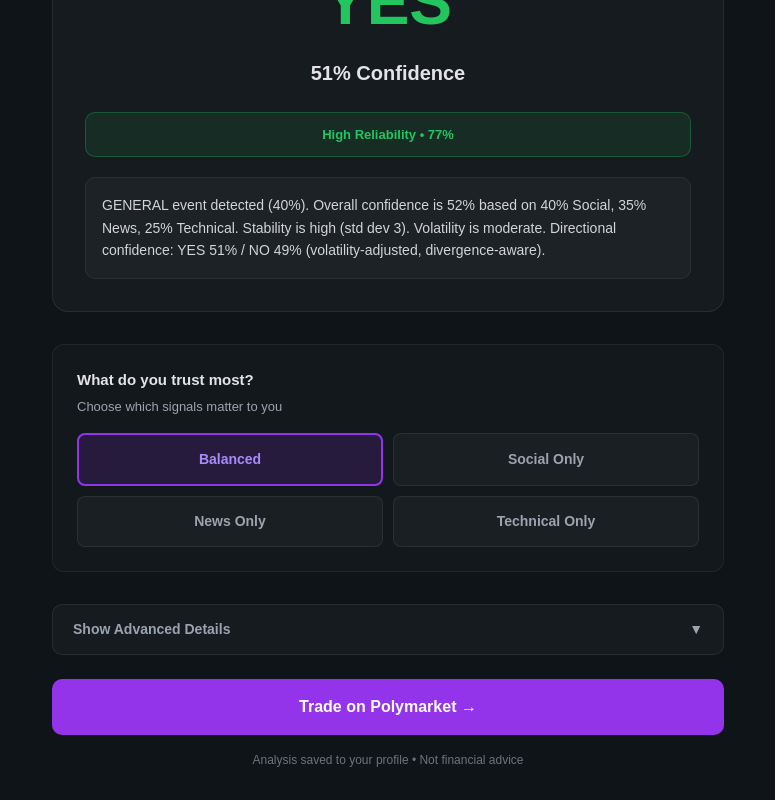
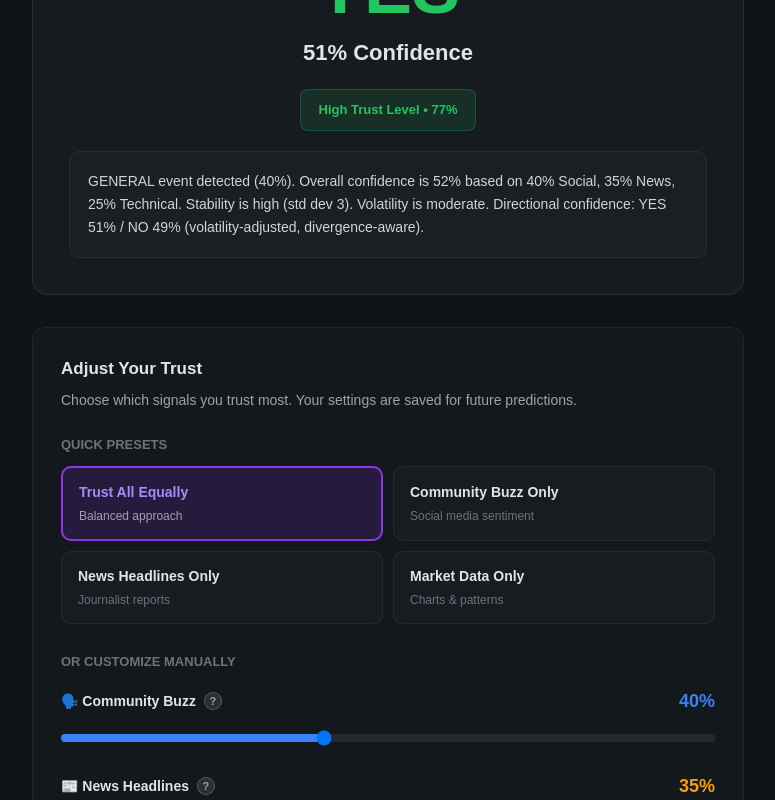
Before and after one commit to anujagadde18/tradedna, a Next.js app: page /scores in a window 1280 px wide. Shown: the part 320-1120 px from the top of the page, without its empty margins (252-1027 px from the left). Built offline with nearby package versions, Linux system fonts and the light colour scheme.

Commit message:
Update page.tsx

```diff
--- a/app/scores/page.tsx
+++ b/app/scores/page.tsx
@@ -16,7 +16,6 @@ function ScoresContent() {
   const router = useRouter();
   const event = searchParams.get("event") || "Unknown Event";
 
-  const [mode, setMode] = useState<"balanced" | "custom">("balanced");
   const [weights, setWeights] = useState<Record<ComponentKey, number>>({
     social: 40,
     news: 35,
@@ -76,10 +75,10 @@ function ScoresContent() {
   function setWeight(key: ComponentKey, value: number) {
     const next = { ...weights, [key]: value };
     const sum = next.social + next.news + next.technical;
-    if (sum === 100) {
-      setWeights(next);
-      return;
-    }
+
+    // Allow 0-100 on any slider
+    if (sum === 0) return; // Prevent all zeros
+
     const scale = 100 / sum;
     const scaled = {
       social: Math.round(next.social * scale),
@@ -89,19 +88,15 @@ function ScoresContent() {
     setWeights(scaled);
   }
 
-  function setTrustLevel(level: "balanced" | "social" | "news" | "technical") {
-    if (level === "balanced") {
+  function setPreset(preset: "balanced" | "community" | "headlines" | "charts") {
+    if (preset === "balanced") {
       setWeights({ social: 40, news: 35, technical: 25 });
-      setMode("balanced");
-    } else if (level === "social") {
+    } else if (preset === "community") {
       setWeights({ social: 100, news: 0, technical: 0 });
-      setMode("custom");
-    } else if (level === "news") {
+    } else if (preset === "headlines") {
       setWeights({ social: 0, news: 100, technical: 0 });
-      setMode("custom");
     } else {
       setWeights({ social: 0, news: 0, technical: 100 });
-      setMode("custom");
     }
   }
 
@@ -113,7 +108,7 @@ function ScoresContent() {
 
   return (
     <main style={{ minHeight: "100vh", background: "#0f1419", color: "#fff" }}>
-      <div style={{ maxWidth: 720, margin: "0 auto", padding: "40px 24px" }}>
+      <div style={{ maxWidth: 760, margin: "0 auto", padding: "40px 24px" }}>
 
         {/* Header */}
         <div style={{ display: "flex", justifyContent: "space-between", alignItems: "center", marginBottom: 32 }}>
@@ -122,155 +117,217 @@ function ScoresContent() {
           </a>
           <button
             onClick={() => router.push("/profile")}
-            style={{ padding: "6px 14px", borderRadius: 6, background: "rgba(147,51,234,0.15)", border: "1px solid rgba(147,51,234,0.3)", color: "#a78bfa", fontSize: 13, fontWeight: 600, cursor: "pointer" }}
+            style={{ padding: "6px 14px", borderRadius: 6, background: "rgba(147,51,234,0.12)", border: "1px solid rgba(147,51,234,0.25)", color: "#a78bfa", fontSize: 13, fontWeight: 600, cursor: "pointer" }}
           >
-            Profile
+            My Profile
           </button>
         </div>
 
         {/* Event Title */}
-        <div style={{ marginBottom: 40 }}>
-          <div style={{ fontSize: 12, color: "#71717a", textTransform: "uppercase", letterSpacing: "0.8px", marginBottom: 8 }}>
-            Analysis
+        <div style={{ marginBottom: 36 }}>
+          <div style={{ fontSize: 11, color: "#71717a", textTransform: "uppercase", letterSpacing: "1px", marginBottom: 8, fontWeight: 600 }}>
+            Prediction Analysis
           </div>
-          <h1 style={{ fontSize: 28, fontWeight: 800, margin: 0, lineHeight: 1.3, color: "#fafafa" }}>
+          <h1 style={{ fontSize: 26, fontWeight: 800, margin: 0, lineHeight: 1.3, color: "#fafafa" }}>
             {analysis.event}
           </h1>
         </div>
 
-        {/* Main Decision - Robinhood Style */}
-        <div style={{ marginBottom: 32, padding: 32, borderRadius: 16, background: "rgba(255,255,255,0.03)", border: "1px solid rgba(255,255,255,0.08)" }}>
+        {/* Main Result - Big & Clear */}
+        <div style={{ marginBottom: 32, padding: 36, borderRadius: 16, background: "rgba(255,255,255,0.03)", border: "1px solid rgba(255,255,255,0.08)", textAlign: "center" }}>
 
-          {/* Big YES/NO */}
-          <div style={{ textAlign: "center", marginBottom: 24 }}>
-            <div style={{ fontSize: 14, color: "#9ca3af", marginBottom: 12 }}>Model Prediction</div>
-            <div style={{ fontSize: 64, fontWeight: 900, color: direction === "YES" ? "#22c55e" : "#ef4444", marginBottom: 8 }}>
-              {direction}
-            </div>
-            <div style={{ fontSize: 20, fontWeight: 700, color: "#e4e4e7" }}>
-              {confidence}% Confidence
+          <div style={{ fontSize: 13, color: "#9ca3af", marginBottom: 16, textTransform: "uppercase", letterSpacing: "0.8px" }}>
+            Our Prediction
+          </div>
+
+          <div style={{ fontSize: 72, fontWeight: 900, color: direction === "YES" ? "#22c55e" : "#ef4444", marginBottom: 12, lineHeight: 1 }}>
+            {direction}
+          </div>
+
+          <div style={{ fontSize: 22, fontWeight: 700, color: "#e4e4e7", marginBottom: 20 }}>
+            {confidence}% Confidence
+          </div>
+
+          {/* Reliability */}
+          <div style={{
+            display: "inline-block",
+            padding: "10px 18px",
+            borderRadius: 8,
+            background: reliability.score >= 70 ? "rgba(34,197,94,0.12)" : reliability.score >= 50 ? "rgba(251,146,60,0.12)" : "rgba(239,68,68,0.12)",
+            border: reliability.score >= 70 ? "1px solid rgba(34,197,94,0.25)" : reliability.score >= 50 ? "1px solid rgba(251,146,60,0.25)" : "1px solid rgba(239,68,68,0.25)",
+            marginBottom: 20
+          }}>
+            <div style={{ fontSize: 13, fontWeight: 600, color: reliability.score >= 70 ? "#22c55e" : reliability.score >= 50 ? "#fb923c" : "#ef4444" }}>
+              {reliability.level} Trust Level • {reliability.score}%
             </div>
           </div>
 
-          {/* Reliability Badge */}
-          <div style={{
-            textAlign: "center",
-            padding: "12px 20px",
-            borderRadius: 10,
-            background: reliability.score >= 70 ? "rgba(34,197,94,0.1)" : reliability.score >= 50 ? "rgba(251,146,60,0.1)" : "rgba(239,68,68,0.1)",
-            border: reliability.score >= 70 ? "1px solid rgba(34,197,94,0.3)" : reliability.score >= 50 ? "1px solid rgba(251,146,60,0.3)" : "1px solid rgba(239,68,68,0.3)",
-            marginBottom: 20
-          }}>
-            <div style={{ fontSize: 13, fontWeight: 600, color: reliability.score >= 70 ? "#22c55e" : reliability.score >= 50 ? "#fb923c" : "#ef4444" }}>
-              {reliability.level} Reliability • {reliability.score}%
-            </div>
-          </div>
-
-          {/* Simple Explanation */}
-          <div style={{ padding: 16, borderRadius: 10, background: "rgba(255,255,255,0.03)", border: "1px solid rgba(255,255,255,0.06)" }}>
-            <div style={{ fontSize: 14, color: "#d4d4d8", lineHeight: 1.6 }}>
+          {/* Plain English Explanation */}
+          <div style={{ padding: 18, borderRadius: 10, background: "rgba(255,255,255,0.02)", border: "1px solid rgba(255,255,255,0.06)", textAlign: "left" }}>
+            <div style={{ fontSize: 14, color: "#d4d4d8", lineHeight: 1.65 }}>
               {analysis.explanation}
             </div>
           </div>
         </div>
 
-        {/* Trust Settings - Simple */}
-        <div style={{ marginBottom: 32, padding: 24, borderRadius: 12, background: "rgba(255,255,255,0.02)", border: "1px solid rgba(255,255,255,0.06)" }}>
-          <div style={{ marginBottom: 16 }}>
-            <div style={{ fontSize: 15, fontWeight: 700, color: "#e4e4e7", marginBottom: 6 }}>
-              What do you trust most?
+        {/* Trust Settings - Clear & Explained */}
+        <div style={{ marginBottom: 32, padding: 28, borderRadius: 14, background: "rgba(255,255,255,0.02)", border: "1px solid rgba(255,255,255,0.06)" }}>
+
+          <div style={{ marginBottom: 24 }}>
+            <div style={{ fontSize: 17, fontWeight: 800, color: "#e4e4e7", marginBottom: 8 }}>
+              Adjust Your Trust
             </div>
-            <div style={{ fontSize: 13, color: "#9ca3af" }}>
-              Choose which signals matter to you
+            <div style={{ fontSize: 14, color: "#9ca3af", lineHeight: 1.5 }}>
+              Choose which signals you trust most. Your settings are saved for future predictions.
             </div>
           </div>
 
-          {/* Simple Buttons */}
-          <div style={{ display: "grid", gridTemplateColumns: "repeat(2, 1fr)", gap: 10, marginBottom: mode === "custom" ? 20 : 0 }}>
-            <TrustButton
-              label="Balanced"
-              active={mode === "balanced"}
-              onClick={() => setTrustLevel("balanced")}
-            />
-            <TrustButton
-              label="Social Only"
-              active={mode === "custom" && weights.social === 100}
-              onClick={() => setTrustLevel("social")}
-            />
-            <TrustButton
-              label="News Only"
-              active={mode === "custom" && weights.news === 100}
-              onClick={() => setTrustLevel("news")}
-            />
-            <TrustButton
-              label="Technical Only"
-              active={mode === "custom" && weights.technical === 100}
-              onClick={() => setTrustLevel("technical")}
-            />
+          {/* Quick Presets */}
+          <div style={{ marginBottom: 28 }}>
+            <div style={{ fontSize: 13, color: "#71717a", marginBottom: 12, fontWeight: 600 }}>
+              QUICK PRESETS
+            </div>
+            <div style={{ display: "grid", gridTemplateColumns: "repeat(2, 1fr)", gap: 10 }}>
+              <PresetButton
+                label="Trust All Equally"
+                desc="Balanced approach"
+                active={weights.social === 40 && weights.news === 35 && weights.technical === 25}
+                onClick={() => setPreset("balanced")}
+              />
+              <PresetButton
+                label="Community Buzz Only"
+                desc="Social media sentiment"
+                active={weights.social === 100}
+                onClick={() => setPreset("community")}
+              />
+              <PresetButton
+                label="News Headlines Only"
+                desc="Journalist reports"
+                active={weights.news === 100}
+                onClick={() => setPreset("headlines")}
+              />
+              <PresetButton
+                label="Market Data Only"
+                desc="Charts & patterns"
+                active={weights.technical === 100}
+                onClick={() => setPreset("charts")}
+              />
+            </div>
           </div>
 
-          {/* Custom Sliders - Only if Custom Mode */}
-          {mode === "custom" && (
-            <div style={{ marginTop: 20, paddingTop: 20, borderTop: "1px solid rgba(255,255,255,0.06)" }}>
-              <div style={{ fontSize: 13, color: "#9ca3af", marginBottom: 16 }}>
-                Or adjust manually:
+          {/* Custom Sliders with Explanations */}
+          <div>
+            <div style={{ fontSize: 13, color: "#71717a", marginBottom: 16, fontWeight: 600 }}>
+              OR CUSTOMIZE MANUALLY
+            </div>
+
+            <TrustSlider
+              label="🗣️ Community Buzz"
+              tooltip="What people are saying on social media (Twitter, Reddit, forums)"
+              value={weights.social}
+              onChange={(v) => setWeight("social", v)}
+              color="#3b82f6"
+            />
+
+            <TrustSlider
+              label="📰 News Headlines"
+              tooltip="What journalists and news outlets are reporting"
+              value={weights.news}
+              onChange={(v) => setWeight("news", v)}
+              color="#f59e0b"
+            />
+
+            <TrustSlider
+              label="📊 Market Data"
+              tooltip="Price charts, trading patterns, and technical indicators"
+              value={weights.technical}
+              onChange={(v) => setWeight("technical", v)}
+              color="#10b981"
+            />
+
+            <div style={{ marginTop: 16, padding: 12, borderRadius: 8, background: "rgba(59,130,246,0.08)", border: "1px solid rgba(59,130,246,0.2)" }}>
+              <div style={{ fontSize: 12, color: "#60a5fa", lineHeight: 1.5 }}>
+                💡 Tip: Set a slider to 0% if you don't trust that source at all. Set to 100% to only use that source.
               </div>
-              <SimpleSlider label="Social" value={weights.social} onChange={(v) => setWeight("social", v)} />
-              <SimpleSlider label="News" value={weights.news} onChange={(v) => setWeight("news", v)} />
-              <SimpleSlider label="Technical" value={weights.technical} onChange={(v) => setWeight("technical", v)} />
             </div>
-          )}
+          </div>
         </div>
 
-        {/* Show Advanced Toggle */}
+        {/* Advanced Details Toggle */}
         <button
           onClick={() => setShowAdvanced(!showAdvanced)}
           style={{
             width: "100%",
-            padding: "14px 20px",
+            padding: "16px 20px",
             borderRadius: 10,
-            background: "rgba(255,255,255,0.03)",
-            border: "1px solid rgba(255,255,255,0.08)",
+            background: "rgba(255,255,255,0.02)",
+            border: "1px solid rgba(255,255,255,0.06)",
             color: "#9ca3af",
             fontSize: 14,
             fontWeight: 600,
             cursor: "pointer",
             marginBottom: 24,
-            textAlign: "left",
             display: "flex",
             justifyContent: "space-between",
             alignItems: "center"
           }}
         >
-          <span>{showAdvanced ? "Hide" : "Show"} Advanced Details</span>
+          <span>{showAdvanced ? "Hide" : "Show"} Detailed Breakdown</span>
           <span>{showAdvanced ? "▲" : "▼"}</span>
         </button>
 
-        {/* Advanced Section - Hidden by Default */}
+        {/* Advanced Section */}
         {showAdvanced && (
           <div style={{ marginBottom: 32 }}>
 
             {/* Component Scores */}
-            <div style={{ marginBottom: 20 }}>
-              <div style={{ fontSize: 13, color: "#71717a", marginBottom: 12, textTransform: "uppercase", letterSpacing: "0.8px", fontWeight: 600 }}>
+            <div style={{ marginBottom: 24 }}>
+              <div style={{ fontSize: 13, color: "#71717a", marginBottom: 14, textTransform: "uppercase", letterSpacing: "0.8px", fontWeight: 600 }}>
                 Signal Scores
               </div>
-              <div style={{ display: "grid", gap: 10 }}>
-                <ScoreRow label="Social" score={analysis.components.social.final} />
-                <ScoreRow label="News" score={analysis.components.news.final} />
-                <ScoreRow label="Technical" score={analysis.components.technical.final} />
+              <div style={{ display: "grid", gap: 12 }}>
+                <DetailRow
+                  icon="🗣️"
+                  label="Community Buzz"
+                  value={`${analysis.components.social.final}%`}
+                  desc="Based on social media sentiment analysis"
+                />
+                <DetailRow
+                  icon="📰"
+                  label="News Headlines"
+                  value={`${analysis.components.news.final}%`}
+                  desc={`From ${newsData?.totalCount || 0} recent articles`}
+                />
+                <DetailRow
+                  icon="📊"
+                  label="Market Data"
+                  value={`${analysis.components.technical.final}%`}
+                  desc="Technical patterns and indicators"
+                />
               </div>
             </div>
 
-            {/* Stats */}
-            <div style={{ padding: 16, borderRadius: 10, background: "rgba(255,255,255,0.02)", border: "1px solid rgba(255,255,255,0.06)" }}>
-              <div style={{ fontSize: 13, color: "#71717a", marginBottom: 12, textTransform: "uppercase", letterSpacing: "0.8px", fontWeight: 600 }}>
-                Technical Metrics
+            {/* Technical Stats */}
+            <div style={{ padding: 20, borderRadius: 12, background: "rgba(255,255,255,0.02)", border: "1px solid rgba(255,255,255,0.06)" }}>
+              <div style={{ fontSize: 13, color: "#71717a", marginBottom: 14, textTransform: "uppercase", letterSpacing: "0.8px", fontWeight: 600 }}>
+                Analysis Quality
               </div>
-              <div style={{ display: "grid", gap: 8, fontSize: 13 }}>
-                <MetricRow label="Stability" value={`${analysis.stats.stability}%`} />
-                <MetricRow label="Volatility" value={`${analysis.stats.volatility}%`} />
-                <MetricRow label="Conviction" value={analysis.directional.convictionTier} />
+              <div style={{ display: "grid", gap: 10 }}>
+                <MetricRow
+                  label="Signal Agreement"
+                  value={`${analysis.stats.stability}%`}
+                  tooltip="How much all signals agree with each other"
+                />
+                <MetricRow
+                  label="Confidence Level"
+                  value={analysis.directional.convictionTier}
+                  tooltip="Overall strength of the prediction"
+                />
+                <MetricRow
+                  label="Data Freshness"
+                  value="Real-time"
+                  tooltip="Using live data from the last 24 hours"
+                />
               </div>
             </div>
           </div>
@@ -284,24 +341,27 @@ function ScoresContent() {
           onClick={() => track("click_polymarket", { event })}
           style={{
             display: "block",
-            padding: "16px 24px",
-            borderRadius: 10,
-            background: "#9333ea",
+            padding: "18px 24px",
+            borderRadius: 12,
+            background: "linear-gradient(135deg, #9333ea 0%, #7c3aed 100%)",
             border: "none",
             color: "#fff",
             fontSize: 16,
             fontWeight: 700,
             textDecoration: "none",
             textAlign: "center",
-            marginBottom: 16
+            marginBottom: 16,
+            boxShadow: "0 4px 14px rgba(147,51,234,0.4)"
           }}
         >
           Trade on Polymarket →
         </a>
 
-        {/* Disclaimer */}
-        <div style={{ fontSize: 12, color: "#71717a", textAlign: "center", lineHeight: 1.5 }}>
-          Analysis saved to your profile • Not financial advice
+        {/* Footer Note */}
+        <div style={{ fontSize: 12, color: "#71717a", textAlign: "center", lineHeight: 1.6 }}>
+          This analysis is saved to your profile • View your history and patterns anytime
+          <br />
+          Not financial advice • Do your own research
         </div>
 
       </div>
@@ -309,60 +369,141 @@ function ScoresContent() {
   );
 }
 
-function TrustButton({ label, active, onClick }: { label: string; active: boolean; onClick: () => void }) {
+function PresetButton({ label, desc, active, onClick }: { label: string; desc: string; active: boolean; onClick: () => void }) {
   return (
     <button
       onClick={onClick}
       style={{
         padding: "14px 16px",
-        borderRadius: 8,
-        background: active ? "rgba(147,51,234,0.15)" : "rgba(255,255,255,0.03)",
-        border: active ? "2px solid #9333ea" : "1px solid rgba(255,255,255,0.08)",
-        color: active ? "#a78bfa" : "#9ca3af",
-        fontSize: 14,
-        fontWeight: 600,
+        borderRadius: 10,
+        background: active ? "rgba(147,51,234,0.15)" : "rgba(255,255,255,0.02)",
+        border: active ? "2px solid #9333ea" : "1px solid rgba(255,255,255,0.06)",
+        textAlign: "left",
         cursor: "pointer",
         transition: "all 0.2s"
       }}
     >
-      {label}
+      <div style={{ fontSize: 14, fontWeight: 700, color: active ? "#a78bfa" : "#e4e4e7", marginBottom: 4 }}>
+        {label}
+      </div>
+      <div style={{ fontSize: 12, color: active ? "#9ca3af" : "#71717a" }}>
+        {desc}
+      </div>
     </button>
   );
 }
 
-function SimpleSlider({ label, value, onChange }: { label: string; value: number; onChange: (v: number) => void }) {
+function TrustSlider({ label, tooltip, value, onChange, color }: { label: string; tooltip: string; value: number; onChange: (v: number) => void; color: string }) {
+  const [showTooltip, setShowTooltip] = useState(false);
+
   return (
-    <div style={{ marginBottom: 16 }}>
-      <div style={{ display: "flex", justifyContent: "space-between", marginBottom: 8 }}>
-        <span style={{ fontSize: 13, color: "#e4e4e7", fontWeight: 600 }}>{label}</span>
-        <span style={{ fontSize: 15, fontWeight: 800, color: "#9333ea" }}>{value}%</span>
+    <div style={{ marginBottom: 24 }}>
+      <div style={{ display: "flex", justifyContent: "space-between", alignItems: "center", marginBottom: 10 }}>
+        <div style={{ display: "flex", alignItems: "center", gap: 8 }}>
+          <span style={{ fontSize: 14, color: "#e4e4e7", fontWeight: 700 }}>{label}</span>
+          <button
+            onMouseEnter={() => setShowTooltip(true)}
+            onMouseLeave={() => setShowTooltip(false)}
+            style={{
+              width: 18,
+              height: 18,
+              borderRadius: "50%",
+              background: "rgba(255,255,255,0.1)",
+              border: "1px solid rgba(255,255,255,0.2)",
+              color: "#9ca3af",
+              fontSize: 11,
+              cursor: "help",
+              display: "flex",
+              alignItems: "center",
+              justifyContent: "center",
+              fontWeight: 700
+            }}
+          >
+            ?
+          </button>
+        </div>
+        <span style={{ fontSize: 18, fontWeight: 900, color }}>{value}%</span>
       </div>
+
+      {showTooltip && (
+        <div style={{ marginBottom: 8, padding: 10, borderRadius: 8, background: "rgba(0,0,0,0.8)", border: "1px solid rgba(255,255,255,0.1)", fontSize: 12, color: "#d4d4d8", lineHeight: 1.5 }}>
+          {tooltip}
+        </div>
+      )}
+
       <input
         type="range"
         min={0}
         max={100}
+        step={5}
         value={value}
         onChange={(e) => onChange(Number(e.target.value))}
-        style={{ width: "100%", height: 6, borderRadius: 3, background: "rgba(255,255,255,0.1)", cursor: "pointer" }}
+        style={{
+          width: "100%",
+          height: 8,
+          borderRadius: 4,
+          background: `linear-gradient(to right, ${color} 0%, ${color} ${value}%, rgba(255,255,255,0.08) ${value}%, rgba(255,255,255,0.08) 100%)`,
+          cursor: "pointer",
+          WebkitAppearance: "none",
+          appearance: "none"
+        }}
       />
     </div>
   );
 }
 
-function ScoreRow({ label, score }: { label: string; score: number }) {
+function DetailRow({ icon, label, value, desc }: { icon: string; label: string; value: string; desc: string }) {
   return (
-    <div style={{ display: "flex", justifyContent: "space-between", alignItems: "center", padding: "10px 14px", borderRadius: 8, background: "rgba(255,255,255,0.02)", border: "1px solid rgba(255,255,255,0.05)" }}>
-      <span style={{ fontSize: 14, color: "#e4e4e7", fontWeight: 600 }}>{label}</span>
-      <span style={{ fontSize: 16, fontWeight: 800, color: "#9333ea" }}>{score}%</span>
+    <div style={{ padding: "14px 16px", borderRadius: 10, background: "rgba(255,255,255,0.02)", border: "1px solid rgba(255,255,255,0.05)" }}>
+      <div style={{ display: "flex", justifyContent: "space-between", alignItems: "center", marginBottom: 6 }}>
+        <div style={{ display: "flex", alignItems: "center", gap: 10 }}>
+          <span style={{ fontSize: 18 }}>{icon}</span>
+          <span style={{ fontSize: 14, fontWeight: 700, color: "#e4e4e7" }}>{label}</span>
+        </div>
+        <span style={{ fontSize: 17, fontWeight: 900, color: "#9333ea" }}>{value}</span>
+      </div>
+      <div style={{ fontSize: 12, color: "#9ca3af", paddingLeft: 28 }}>
+        {desc}
+      </div>
     </div>
   );
 }
 
-function MetricRow({ label, value }: { label: string; value: string }) {
+function MetricRow({ label, value, tooltip }: { label: string; value: string; tooltip: string }) {
+  const [showTooltip, setShowTooltip] = useState(false);
+
   return (
-    <div style={{ display: "flex", justifyContent: "space-between", paddingBottom: 8, borderBottom: "1px solid rgba(255,255,255,0.04)" }}>
-      <span style={{ color: "#9ca3af" }}>{label}</span>
-      <span style={{ color: "#e4e4e7", fontWeight: 600 }}>{value}</span>
+    <div style={{ display: "flex", justifyContent: "space-between", alignItems: "center", paddingBottom: 10, borderBottom: "1px solid rgba(255,255,255,0.04)" }}>
+      <div style={{ display: "flex", alignItems: "center", gap: 6 }}>
+        <span style={{ color: "#9ca3af", fontSize: 13 }}>{label}</span>
+        <button
+          onMouseEnter={() => setShowTooltip(true)}
+          onMouseLeave={() => setShowTooltip(false)}
+          style={{
+            width: 16,
+            height: 16,
+            borderRadius: "50%",
+            background: "rgba(255,255,255,0.08)",
+            border: "1px solid rgba(255,255,255,0.15)",
+            color: "#71717a",
+            fontSize: 10,
+            cursor: "help",
+            display: "flex",
+            alignItems: "center",
+            justifyContent: "center",
+            fontWeight: 700,
+            position: "relative"
+          }}
+        >
+          ?
+          {showTooltip && (
+            <div style={{ position: "absolute", bottom: "100%", left: "50%", transform: "translateX(-50%)", marginBottom: 8, padding: 8, borderRadius: 6, background: "rgba(0,0,0,0.95)", border: "1px solid rgba(255,255,255,0.1)", fontSize: 11, color: "#d4d4d8", whiteSpace: "nowrap", zIndex: 10 }}>
+              {tooltip}
+            </div>
+          )}
+        </button>
+      </div>
+      <span style={{ color: "#e4e4e7", fontWeight: 700, fontSize: 14 }}>{value}</span>
     </div>
   );
 }
@@ -371,7 +512,9 @@ export default function ScoresPage() {
   return (
     <Suspense fallback={
       <div style={{ minHeight: "100vh", background: "#0f1419", color: "#fff", display: "flex", alignItems: "center", justifyContent: "center" }}>
-        Analyzing...
+        <div style={{ textAlign: "center" }}>
+          <div style={{ fontSize: 14, color: "#9ca3af" }}>Analyzing your prediction...</div>
+        </div>
       </div>
     }>
       <ScoresContent />
```
